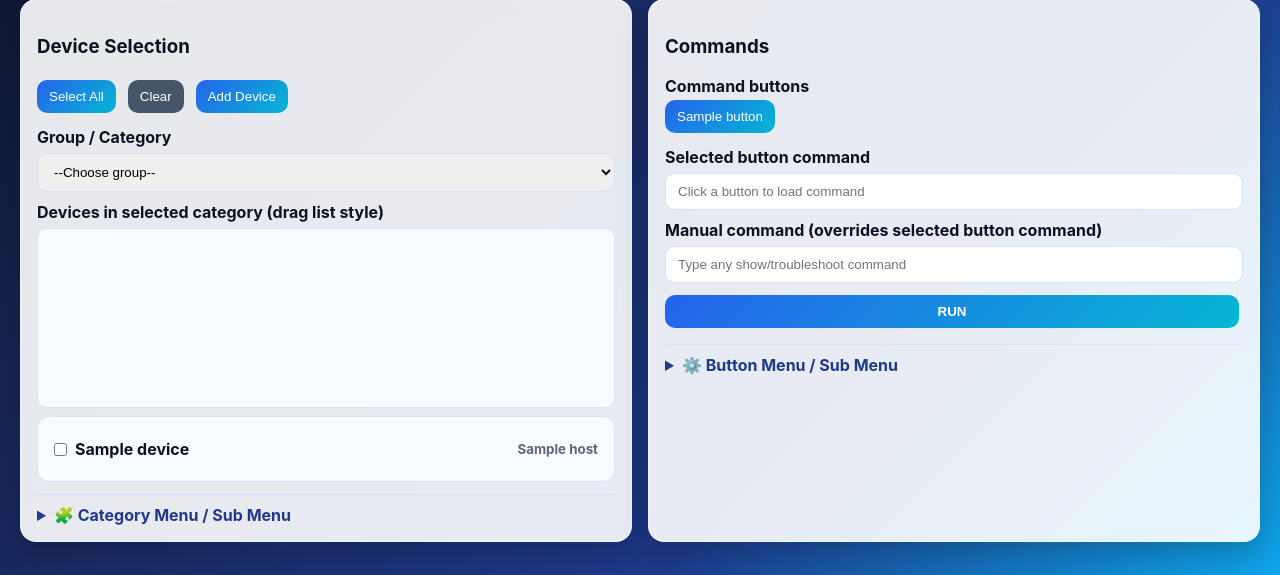
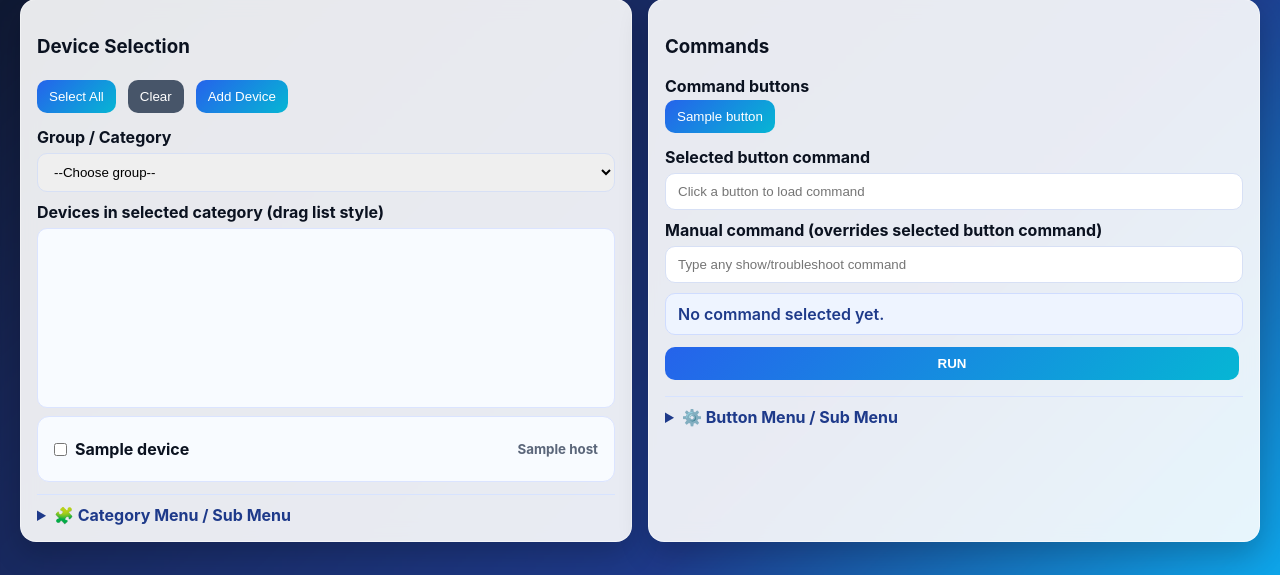
Before and after one commit to Shzari/Shzari, a Flask app: template templates/dashboard.html in a window 1280 px wide. Shown: the part 225-800 px from the top of the page. Run offline with Flask 3, Linux system fonts and the light colour scheme; the template is opened without the code that fills it: most values are stand-ins (such as "Sample title", 1, 10 or a date in 2020); lists and menus that the app fills with data are empty.

Commit message:
Show selected command preview before running

```diff
--- a/static/style.css
+++ b/static/style.css
@@ -181,3 +181,14 @@ pre { background:#0f172a; color:#e2e8f0; padding:12px; border-radius:8px; white-
   padding: 16px;
   background: #ffffff;
 }
+
+.command-preview {
+  margin-top: 10px;
+  padding: 10px 12px;
+  border-radius: 10px;
+  border: 1px solid #cfdcff;
+  background: #eef4ff;
+  color: #1e3a8a;
+  font-weight: 600;
+  word-break: break-word;
+}
--- a/templates/dashboard.html
+++ b/templates/dashboard.html
@@ -63,6 +63,24 @@
     function setCommand(cmd) {
       document.getElementById('selected_command').value = cmd;
       document.getElementById('manual_command').value = '';
+      updateCommandPreview();
+    }
+
+    function updateCommandPreview() {
+      const selectedCmd = document.getElementById('selected_command').value.trim();
+      const manualCmd = document.getElementById('manual_command').value.trim();
+      const preview = document.getElementById('commandPreview');
+      if (!preview) return;
+
+      if (manualCmd) {
+        preview.textContent = `Manual command ready: ${manualCmd}`;
+        return;
+      }
+      if (selectedCmd) {
+        preview.textContent = `Selected command ready: ${selectedCmd}`;
+        return;
+      }
+      preview.textContent = 'No command selected yet.';
     }
 
     function openAddDeviceModal() {
@@ -95,6 +113,11 @@
     window.addEventListener('DOMContentLoaded', () => {
       renderDragList(DEVICE_DATA);
       document.querySelectorAll('.device-box').forEach(cb => cb.addEventListener('change', refreshDragList));
+      const selectedInput = document.getElementById('selected_command');
+      const manualInput = document.getElementById('manual_command');
+      if (selectedInput) selectedInput.addEventListener('input', updateCommandPreview);
+      if (manualInput) manualInput.addEventListener('input', updateCommandPreview);
+      updateCommandPreview();
     });
   </script>
 </head>
@@ -233,6 +256,8 @@
         <label>Manual command (overrides selected button command)</label>
         <input id="manual_command" name="manual_command" type="text" placeholder="Type any show/troubleshoot command">
 
+        <div class="command-preview" id="commandPreview">No command selected yet.</div>
+
         <div class="action-row">
           <button class="btn run" type="submit">RUN</button>
         </div>
```
Also changed, not shown: README.md.
